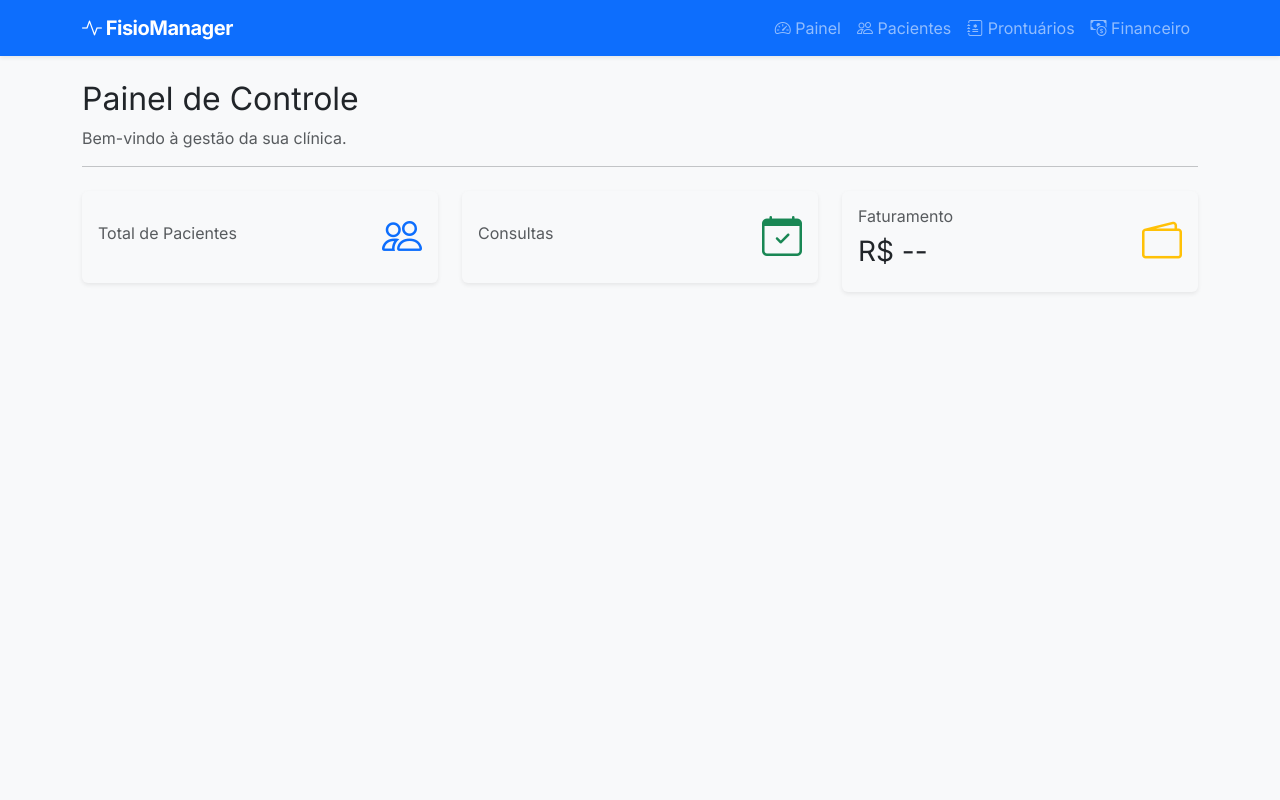
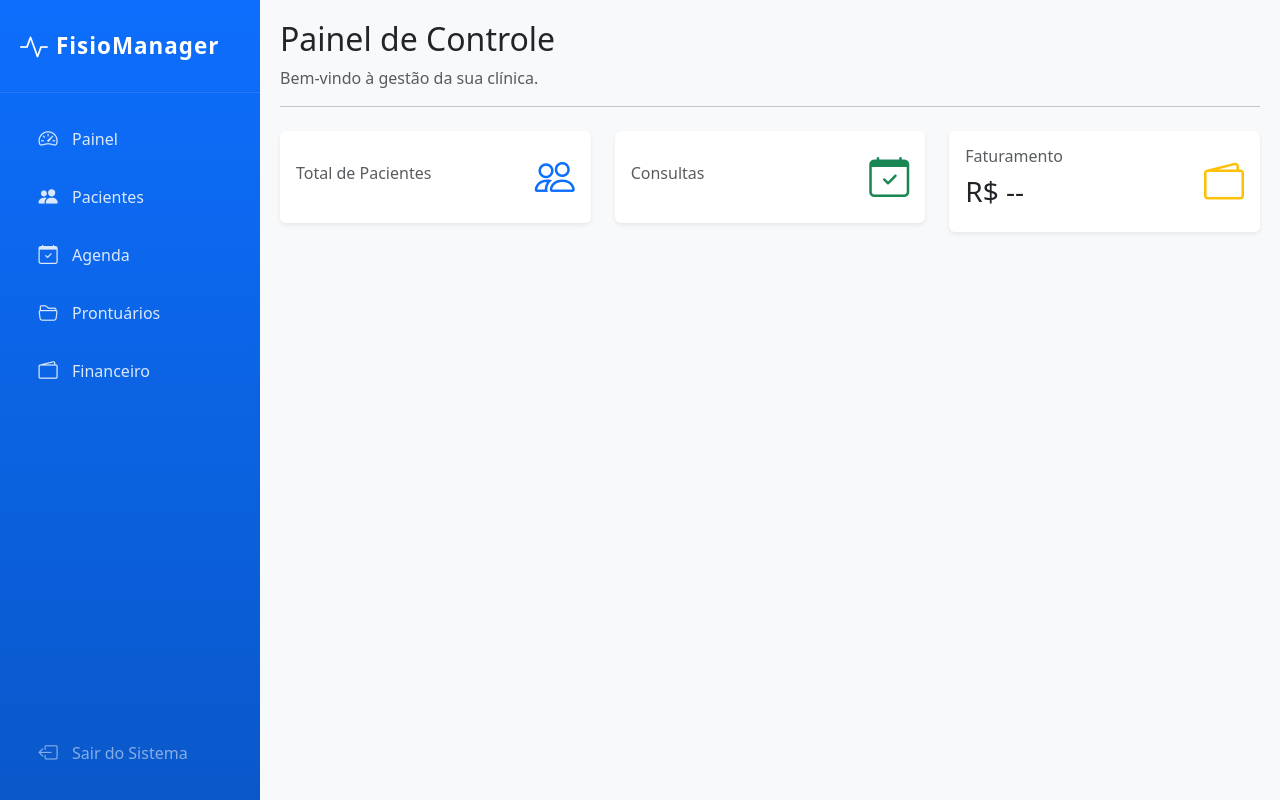
Before and after one commit to alvarohs84/FisioManager, a Flask app: template templates/dashboard.html in a window 1280 px wide. Run offline with Flask 3, Linux system fonts and the light colour scheme; the template is opened without the code that fills it, so the values that code supplies are empty; some libraries are stand-ins or nearby versions.

Commit message:
Criando Financeiro

```diff
--- a/app.py
+++ b/app.py
@@ -426,5 +426,84 @@
 
     return redirect(url_for('pacientes'))
 
+# ==========================================
+# MÓDULO FINANCEIRO
+# ==========================================
+
+@app.route('/financeiro')
+def financeiro():
+    if not session.get('logged_in'): return redirect(url_for('login'))
+    return render_template('financeiro.html')
+
+@app.route('/api/financeiro/resumo')
+def financeiro_resumo():
+    conn = get_db_connection()
+    cur = conn.cursor()
+    try:
+        # Soma Entradas
+        cur.execute("SELECT SUM(valor) FROM financeiro WHERE tipo = 'entrada'")
+        entradas = cur.fetchone()[0] or 0
+
+        # Soma Saídas
+        cur.execute("SELECT SUM(valor) FROM financeiro WHERE tipo = 'saida'")
+        saidas = cur.fetchone()[0] or 0
+
+        return jsonify({
+            'entradas': float(entradas),
+            'saidas': float(saidas),
+            'saldo': float(entradas - saidas)
+        })
+    except Exception as e:
+        return jsonify({'entradas': 0, 'saidas': 0, 'saldo': 0})
+    finally: conn.close()
+
+@app.route('/api/financeiro/listar')
+def financeiro_listar():
+    conn = get_db_connection()
+    cur = conn.cursor()
+    # Pega as últimas 50 transações
+    cur.execute("SELECT id, descricao, valor, tipo, categoria, data FROM financeiro ORDER BY data DESC, id DESC LIMIT 50")
+    rows = cur.fetchall()
+    conn.close()
+
+    lista = []
+    for r in rows:
+        lista.append({
+            'id': r[0],
+            'descricao': r[1],
+            'valor': float(r[2]),
+            'tipo': r[3],
+            'categoria': r[4],
+            'data': r[5].strftime('%d/%m/%Y')
+        })
+    return jsonify(lista)
+
+@app.route('/api/financeiro/salvar', methods=['POST'])
+def financeiro_salvar():
+    d = request.json
+    conn = get_db_connection()
+    cur = conn.cursor()
+    try:
+        # O valor deve ser positivo no banco, o 'tipo' define se soma ou subtrai
+        valor = float(d['valor'])
+        cur.execute("INSERT INTO financeiro (descricao, valor, tipo, categoria, data) VALUES (%s, %s, %s, %s, %s)",
+                    (d['descricao'], valor, d['tipo'], d['categoria'], d['data']))
+        conn.commit()
+        return jsonify({'status': 'success'})
+    except Exception as e:
+        conn.rollback()
+        return jsonify({'status': 'error', 'msg': str(e)}), 500
+    finally: conn.close()
+
+@app.route('/api/financeiro/deletar', methods=['POST'])
+def financeiro_deletar():
+    d = request.json
+    conn = get_db_connection()
+    cur = conn.cursor()
+    cur.execute("DELETE FROM financeiro WHERE id = %s", (d['id'],))
+    conn.commit()
+    conn.close()
+    return jsonify({'status': 'success'})
+
 if __name__ == '__main__':
     app.run(debug=True)
--- a/templates/layout.html
+++ b/templates/layout.html
@@ -2,68 +2,168 @@
 <html lang="pt-br">
 <head>
     <meta charset="UTF-8">
-    <meta name="viewport" content="width=device-width, initial-scale=1, maximum-scale=1, user-scalable=no">
+    <meta name="viewport" content="width=device-width, initial-scale=1.0">
     <title>FisioManager</title>
+
     <link href="https://cdn.jsdelivr.net/npm/bootstrap@5.3.0/dist/css/bootstrap.min.css" rel="stylesheet">
     <link rel="stylesheet" href="https://cdn.jsdelivr.net/npm/bootstrap-icons@1.11.0/font/bootstrap-icons.css">
-    <link href="https://fonts.googleapis.com/css2?family=Inter:wght@300;400;600;700&display=swap" rel="stylesheet">
+
+    <script src='https://cdn.jsdelivr.net/npm/fullcalendar@6.1.8/index.global.min.js'></script>
 
     <style>
-        :root { --bs-primary: #0d6efd; --bs-body-bg: #f8f9fa; }
-        body { font-family: 'Inter', sans-serif; background-color: var(--bs-body-bg); padding-bottom: 80px; /* Espaço para o menu inferior */ }
+        /* Estilos personalizados para o Menu Lateral */
+        body {
+            background-color: #f8f9fa; /* Fundo cinza bem claro */
+            min-height: 100vh;
+            overflow-x: hidden;
+        }
 
-        /* Navbar Superior (Desktop/Tablet) */
-        .navbar-brand { font-weight: 700; letter-spacing: -0.5px; }
+        /* Sidebar (Menu Lateral) */
+        .sidebar {
+            width: 260px;
+            background: linear-gradient(180deg, #0d6efd 0%, #0a58ca 100%); /* Azul degradê */
+            color: white;
+            min-height: 100vh;
+            position: fixed;
+            left: 0;
+            top: 0;
+            z-index: 1000;
+            transition: all 0.3s;
+        }
 
-        /* Menu Inferior Fixo (Apenas Mobile) */
-        .bottom-nav {
-            position: fixed; bottom: 0; left: 0; right: 0;
-            background: white; border-top: 1px solid #dee2e6;
-            display: flex; justify-content: space-around; padding: 10px 0;
-            z-index: 1040; box-shadow: 0 -4px 10px rgba(0,0,0,0.05);
+        /* Links do Menu */
+        .sidebar .nav-link {
+            color: rgba(255, 255, 255, 0.85);
+            padding: 12px 20px;
+            margin-bottom: 5px;
+            border-radius: 50px; /* Bordas arredondadas nos botões */
+            font-weight: 500;
+            transition: all 0.2s;
+            display: flex;
+            align-items: center;
         }
-        .nav-item-mobile {
-            text-align: center; color: #6c757d; text-decoration: none; font-size: 0.75rem; flex: 1;
+
+        .sidebar .nav-link:hover {
+            background-color: rgba(255, 255, 255, 0.15);
+            color: white;
+            transform: translateX(5px); /* Efeito de mover levemente */
         }
-        .nav-item-mobile i { font-size: 1.5rem; display: block; margin-bottom: 2px; }
-        .nav-item-mobile.active { color: var(--bs-primary); font-weight: 600; }
 
-        /* Esconde Menu Inferior no Desktop */
-        @media (min-width: 768px) {
-            .bottom-nav { display: none; }
-            body { padding-bottom: 0; }
+        .sidebar .nav-link.active {
+            background-color: white;
+            color: #0d6efd; /* Texto azul no botão ativo */
+            font-weight: bold;
+            box-shadow: 0 4px 6px rgba(0,0,0,0.1);
+        }
+
+        .sidebar .nav-link i {
+            font-size: 1.2rem;
+            margin-right: 12px;
+            width: 24px;
+            text-align: center;
+        }
+
+        /* Área do Conteúdo Principal */
+        .content {
+            margin-left: 260px; /* Mesma largura da sidebar */
+            padding: 20px;
+            transition: all 0.3s;
+        }
+
+        /* Logotipo / Título no Menu */
+        .brand-section {
+            padding: 25px 20px;
+            border-bottom: 1px solid rgba(255,255,255,0.1);
+            margin-bottom: 20px;
+        }
+
+        .brand-text {
+            font-size: 1.4rem;
+            font-weight: 700;
+            letter-spacing: 1px;
+        }
+
+        /* Adaptação para Celulares (Responsivo) */
+        @media (max-width: 768px) {
+            .sidebar {
+                margin-left: -260px; /* Esconde a sidebar */
+            }
+            .sidebar.active {
+                margin-left: 0; /* Mostra quando ativo */
+            }
+            .content {
+                margin-left: 0; /* Conteúdo ocupa tudo */
+            }
         }
     </style>
 </head>
 <body>
 
-    <nav class="navbar navbar-expand-md navbar-dark bg-primary shadow-sm d-none d-md-flex">
-        <div class="container">
-            <a class="navbar-brand" href="/"><i class="bi bi-activity"></i> FisioManager</a>
-            <button class="navbar-toggler" type="button" data-bs-toggle="collapse" data-bs-target="#navbarNav">
-                <span class="navbar-toggler-icon"></span>
-            </button>
-            <div class="collapse navbar-collapse" id="navbarNav">
-                <ul class="navbar-nav ms-auto">
-                    <li class="nav-item"><a class="nav-link" href="/"><i class="bi bi-speedometer2"></i> Painel</a></li>
-                    <li class="nav-item"><a class="nav-link" href="/pacientes"><i class="bi bi-people"></i> Pacientes</a></li>
-                    <li class="nav-item"><a class="nav-link" href="/prontuarios"><i class="bi bi-journal-medical"></i> Prontuários</a></li>
-                    <li class="nav-item"><a class="nav-link" href="/financeiro"><i class="bi bi-cash-coin"></i> Financeiro</a></li>
-                </ul>
-            </div>
+    <nav class="sidebar" id="sidebar">
+
+        <div class="brand-section d-flex align-items-center">
+            <i class="bi bi-activity fs-3 me-2"></i>
+            <span class="brand-text">FisioManager</span>
+        </div>
+
+        <div class="px-3">
+            <ul class="nav flex-column">
+
+                <li class="nav-item">
+                    <a href="{{ url_for('dashboard') }}" class="nav-link {% if request.endpoint == 'dashboard' %}active{% endif %}">
+                        <i class="bi bi-speedometer2"></i> Painel
+                    </a>
+                </li>
+
+                <li class="nav-item">
+                    <a href="{{ url_for('pacientes') }}" class="nav-link {% if request.endpoint == 'pacientes' %}active{% endif %}">
+                        <i class="bi bi-people-fill"></i> Pacientes
+                    </a>
+                </li>
+
+                <li class="nav-item">
+                    <a href="{{ url_for('agenda') }}" class="nav-link {% if request.endpoint == 'agenda' %}active{% endif %}">
+                        <i class="bi bi-calendar-check"></i> Agenda
+                    </a>
+                </li>
+
+                <li class="nav-item">
+                    <a href="{{ url_for('prontuarios') }}" class="nav-link {% if request.endpoint == 'prontuarios' %}active{% endif %}">
+                        <i class="bi bi-folder2-open"></i> Prontuários
+                    </a>
+                </li>
+
+                <li class="nav-item">
+                    <a href="{{ url_for('financeiro') }}" class="nav-link {% if request.endpoint == 'financeiro' %}active{% endif %}">
+                        <i class="bi bi-wallet2"></i> Financeiro
+                    </a>
+                </li>
+
+            </ul>
+        </div>
+
+        <div class="position-absolute bottom-0 w-100 p-3">
+            <a href="{{ url_for('logout') }}" class="nav-link text-white-50 hover-danger">
+                <i class="bi bi-box-arrow-left"></i> Sair do Sistema
+            </a>
         </div>
     </nav>
 
-    <div class="d-md-none bg-primary text-white p-3 shadow-sm d-flex justify-content-between align-items-center">
-        <span class="fw-bold fs-5"><i class="bi bi-activity"></i> FisioManager</span>
-        <i class="bi bi-person-circle fs-4"></i>
-    </div>
+    <div class="content" id="content">
 
-    <div class="container mt-4">
-        {% with messages = get_flashed_messages(with_categories=true) %}
+        <nav class="navbar navbar-light bg-white shadow-sm mb-4 d-md-none rounded-3">
+            <div class="container-fluid">
+                <button class="btn btn-primary" id="sidebarToggle">
+                    <i class="bi bi-list"></i> Menu
+                </button>
+                <span class="fw-bold text-primary">FisioManager</span>
+            </div>
+        </nav>
+
+        {% with messages = get_flashed_messages() %}
             {% if messages %}
-                {% for category, message in messages %}
-                    <div class="alert alert-{{ category }} alert-dismissible fade show" role="alert">
+                {% for message in messages %}
+                    <div class="alert alert-warning alert-dismissible fade show shadow-sm" role="alert">
                         {{ message }}
                         <button type="button" class="btn-close" data-bs-dismiss="alert"></button>
                     </div>
@@ -72,34 +172,16 @@
         {% endwith %}
 
         {% block content %}{% endblock %}
+
     </div>
-
-    <nav class="bottom-nav d-md-none">
-        <a href="/" class="nav-item-mobile {% if request.path == '/' %}active{% endif %}">
-            <i class="bi bi-house-door"></i> Início
-        </a>
-        <a href="/pacientes" class="nav-item-mobile {% if request.path == '/pacientes' %}active{% endif %}">
-            <i class="bi bi-people"></i> Pacientes
-        </a>
-        <a href="/prontuarios" class="nav-item-mobile {% if request.path == '/prontuarios' %}active{% endif %}">
-            <i class="bi bi-clipboard2-pulse"></i> Fichas
-        </a>
-        <a href="/financeiro" class="nav-item-mobile {% if request.path == '/financeiro' %}active{% endif %}">
-            <i class="bi bi-wallet2"></i> Caixa
-        </a>
-    </nav>
 
     <script src="https://cdn.jsdelivr.net/npm/bootstrap@5.3.0/dist/js/bootstrap.bundle.min.js"></script>
 
     <script>
-        // Fecha alertas automaticamente após 4s
-        setTimeout(function() {
-            var alerts = document.querySelectorAll('.alert');
-            alerts.forEach(function(alert) {
-                var bsAlert = new bootstrap.Alert(alert);
-                bsAlert.close();
-            });
-        }, 4000);
+        document.getElementById('sidebarToggle').addEventListener('click', function() {
+            document.getElementById('sidebar').classList.toggle('active');
+        });
     </script>
+
 </body>
 </html>
```
Also changed, not shown: templates/financeiro.html (added, +236 -0 lines).
